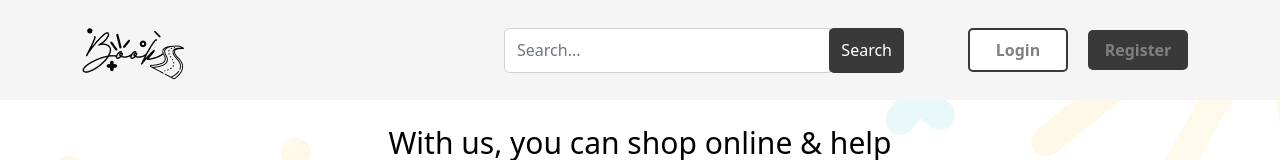
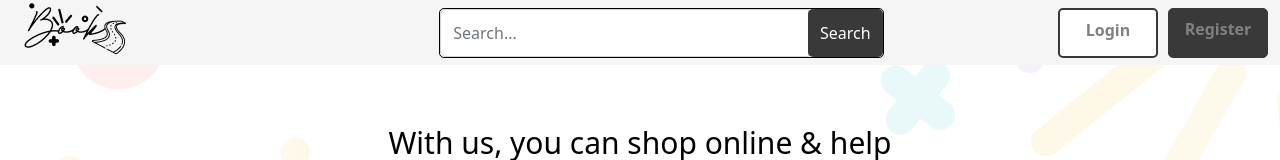
Before and after one commit to rafialfian10/final-task-frontend, a React (Create React App) app: page / in a window 1280 px wide. Shown: the top 160 px of the page. Built offline with nearby package versions, Linux system fonts and the light colour scheme; no server answers.

Commit message:
waysbook frontend

```diff
--- a/src/components/navbar/Navbar.jsx
+++ b/src/components/navbar/Navbar.jsx
@@ -9,6 +9,8 @@ import {
   Form,
   InputGroup,
   Button,
+  Row,
+  Col,
 } from "react-bootstrap";
 import Swal from "sweetalert2";
 
@@ -101,16 +103,25 @@ const Navbars = ({ search, handleSearch }) => {
 
   return (
     <>
-      <Navbar expand="lg" className="background-navbar">
-        <Container>
+      <Navbar
+        expand="lg"
+        className="background-navbar"
+      >
+        <Container className={`container ${window.innerWidth <= 768 ? " flex-row-reverse" : ""}`}>
+          <Row className="m-0">
+            <Col xs={12} md={3}>
               <Navbar.Brand href="/" className="logo">
                 <Image src={logo} alt="logo" />
               </Navbar.Brand>
+            </Col>
+          </Row>
           <Navbar.Toggle aria-controls="basic-navbar-nav" />
           <Navbar.Collapse id="basic-navbar-nav">
-            <Nav className="me-auto sub-navbar">
+            <Nav className={`container-navbar ${window.innerWidth <= 768 ? "mt-3" : ""}`}>
+              <Row className={`container-sub-navbar ${window.innerWidth <= 768 ? "flex-start flex-column-reverse gap-2" : ""}`}>
+                <Col xs={12} md={5} className="col">
                   {/* search */}
-              <Navbar.Brand>
+                  <Navbar.Brand className="w-100">
                     <InputGroup className="search">
                       <Form.Control
                         aria-label="Recipient's username"
@@ -122,7 +133,9 @@ const Navbars = ({ search, handleSearch }) => {
                       <Button className="btn-search">Search</Button>
                     </InputGroup>
                   </Navbar.Brand>
+                </Col>
 
+                <Col xs={12} md={4} className={`col-profile ${window.innerWidth <= 768 ? "justify-content-start" : ""}`}>
                   {state.isLogin === true ? (
                     <>
                       {state.user.role === "admin" ? (
@@ -136,7 +149,11 @@ const Navbars = ({ search, handleSearch }) => {
                               alt="photo-profile"
                             />
                           ) : (
-                        <Image src={admin} className="photo-profile" alt="photo-profile" />
+                            <Image
+                              src={admin}
+                              className="photo-profile"
+                              alt="photo-profile"
+                            />
                           )}
                           <Dropdown as={ButtonGroup} className="dropdown">
                             <Dropdown.Toggle
@@ -146,7 +163,9 @@ const Navbars = ({ search, handleSearch }) => {
                               className="toggle-navbar"
                             />
                             <Dropdown.Menu className="menu-dropdown">
-                          <Dropdown.Item onClick={() => navigate(`/add_book`)}>
+                              <Dropdown.Item
+                                onClick={() => navigate(`/add_book`)}
+                              >
                                 <p className="text-dropdown">
                                   <Image src={addbook} alt="add-book" />
                                   Add Book
@@ -216,17 +235,21 @@ const Navbars = ({ search, handleSearch }) => {
                               />
                               <Dropdown.Menu className="menu-dropdown">
                                 <Dropdown.Item
-                              onClick={() => navigate(`/profile/${user?.id}`)}
+                                  onClick={() =>
+                                    navigate(`/profile/${user?.id}`)
+                                  }
                                 >
                                   <Form.Text className="text-dropdown">
-                                <Image src={profile} alt="profile" /> Profile
+                                    <Image src={profile} alt="profile" />{" "}
+                                    Profile
                                   </Form.Text>
                                 </Dropdown.Item>
                                 <Dropdown.Item
                                   onClick={() => navigate(`/complain_user`)}
                                 >
                                   <Form.Text className="text-dropdown">
-                                <Image src={complain} alt="complain" /> Complain
+                                    <Image src={complain} alt="complain" />{" "}
+                                    Complain
                                   </Form.Text>
                                 </Dropdown.Item>
                                 <Dropdown.Item onClick={HandleLogout}>
@@ -256,6 +279,8 @@ const Navbars = ({ search, handleSearch }) => {
                       />
                     </>
                   )}
+                </Col>
+              </Row>
             </Nav>
           </Navbar.Collapse>
         </Container>
--- a/src/components/navbar/Navbar.scss
+++ b/src/components/navbar/Navbar.scss
@@ -1,28 +1,72 @@
 .background-navbar {
-    height: 100px;
+    position: fixed !important;
+    top: 0;
+    width: 100%;
     background-color: whitesmoke !important;
-    position: fixed !important;
-    inset: 0;
     z-index: 99999999999999 !important;
+    padding: 0 !important;
 }
 
-.sub-navbar {
-    position: relative;
-    width: 75vw !important;
+.container {
+    max-width: 100vw !important;
     display: flex;
-    justify-content: flex-end;
-    align-items: center !important;
+    flex-direction: row;
+}
+
+.container-navbar {
+    width: 100%;
+    display: flex;
+    flex-direction: column !important;
+}
+
+.container-sub-navbar {
+    width: 100%;
+    display: flex;
+    justify-content: flex-end !important;
+    margin: 0 !important;
 }
 
 .logo {
-    width: 100%;
-    height: 60px;
+    margin-right: 10px 0px;
+}
+
+.col {
+    display: flex;
+    align-items: center;
+    padding: 0 !important;
+}
+
+.col-profile {
+    display: flex;
+    justify-content: flex-end;
+    align-items: center;
+    padding: 0 !important;
+}
+
+.search {
+    width: 100% !important;
+    height: 50px;
+    border-radius: 5px;
+    border: 1px solid black;
+}
+
+.btn-search {
+    background-color: #393939 !important;
+    border: none !important;
+    border-radius: 5px !important;
+    font-weight: bold;
+    color: white !important;
+    &:hover {
+        cursor: pointer;
+        background-color: #393939 !important;
+        border: none !important;
+    }
 }
 
 .login {
     width: 100px;
-    margin: auto 10px !important;
-    margin-left: 3em !important;
+    height: 50px;
+    margin-right: 10px;
     text-align: center;
     font-weight: bold !important;
     background-color: white;
@@ -34,13 +78,13 @@
 
 .register {
     width: 100px;
-    margin: auto 10px !important;
+    height: 50px;
     text-align: center;
     font-weight: bold !important;
     background-color: #393939 !important;
     color: white;
     border-radius: 5px;
-    border: none !important;
+    border: 1px solid #393939 !important;;
     z-index: 1;
     &:hover {
         opacity: 0.8;
@@ -124,22 +168,3 @@
     border-radius: 50%;
     z-index: 1;
 }
-
-.search {
-    width: 20em !important;
-    height: 45px;
-    border-radius: 5px;
-}
-
-.btn-search {
-    background-color: #393939 !important;
-    border: none !important;
-    border-radius: 5px !important;
-    font-weight: bold;
-    color: white !important;
-    &:hover {
-        cursor: pointer;
-        background-color: #393939 !important;
-        border: none !important;
-    }
-}
--- a/src/containers/admin_pages/list_transaction/ListTransaction.scss
+++ b/src/containers/admin_pages/list_transaction/ListTransaction.scss
@@ -13,17 +13,22 @@ h4 {
 }
 
 .table th {
+    margin: auto;
     color: red;
     border: none !important;
+    text-align: center;
+}
+
+.table td {
+   margin: auto;
+   vertical-align: middle;
 }
 
 img.search {
     width: 20px !important;
     height: 20px !important;
-    margin: auto !important;
-    margin-left: 25px !important;
+    border: none !important;
+    &:hover {
+        cursor: pointer;
+    }
 }
-
-.search:hover {
-    cursor: pointer;
-}
--- a/src/containers/admin_pages/modal_approved/ModalApproved.jsx
+++ b/src/containers/admin_pages/modal_approved/ModalApproved.jsx
@@ -108,8 +108,7 @@ const ModalApproved = ({
         size="xl"
       >
         <Modal.Body className="body-approved-container">
-          <>
-            <div className="modal-approved-container">
+            <div className="table-modal-approved">
               <div className="content-approved">
                 <Image src={logo} className="img-logo" alt="logo" />
                 <p className="status-payment-approved">
@@ -190,7 +189,7 @@ const ModalApproved = ({
                         return (
                           <tr key={i}>
                             <td>{i++ + 1}</td>
-                            <td>{item?.title}</td>
+                            <td className="text-start">{item?.title}</td>
                             <td>{item?.author}</td>
                             <td>{item?.pages}</td>
                             <td>{item?.publication_date}</td>
@@ -207,7 +206,7 @@ const ModalApproved = ({
                   </Table>
                 </div>
               </div>
-              <Table striped bordered hover className="tables">
+              <Table striped bordered hover className="tables-order-book2">
                 <thead>
                   <tr>
                     <th>No</th>
@@ -221,7 +220,7 @@ const ModalApproved = ({
                 <tbody>
                   <tr>
                     <td>{no++}</td>
-                    <td>{order?.user.name}</td>
+                    <td className="text-start">{order?.user.name}</td>
                     <td>{order?.user.gender}</td>
                     <td>{order?.user.phone}</td>
                     <td>
@@ -281,7 +280,6 @@ const ModalApproved = ({
                 Approve
               </button>
             </div>
-          </>
         </Modal.Body>
       </Modal>
     </>
--- a/src/containers/admin_pages/modal_approved/ModalApproved.scss
+++ b/src/containers/admin_pages/modal_approved/ModalApproved.scss
@@ -1,13 +1,13 @@
 .modal-approved-container {
     width: 100% !important;
-    margin: 0px !important;
-    padding: 0px !important;
+    margin-top: 50px;
+    padding-bottom: 50px !important;
 }
 
 .body-approved-container {
     width: 100% !important;
-    margin: 0px !important;
     box-shadow: none !important;
+    border-radius: 10px;
 }
 
 .content-approved {
@@ -19,7 +19,7 @@
 }
 
 .img-logo {
-    width: 140px;
+    width: 150px;
 }
 
 .status-payment-approved {
@@ -40,7 +40,7 @@
 
 .content2-approved {
     width: 100%;
-    margin-bottom: 50px;
+    // margin-bottom: 50px;
     display: flex;
 }
 
@@ -70,12 +70,28 @@
     text-align: right;
 }
 
-.tables {
+.tables-order-book th {
+    width: 2em;
+    margin: auto;
+    color: red;
+    border: none !important;
+    text-align: center;
+}
+
+.tables-order-book td {
+    margin: auto;
+    vertical-align: middle;
+    text-align: center;
+}
+
+.tables-order-book2 {
     width: 100% !important;
 }
 
-.tables-order-book th {
-    width: 2em;
+.tables-order-book2 td {
+    margin: auto;
+    vertical-align: middle;
+    text-align: center;
 }
 
 .btn-modal-approved {
--- a/src/containers/admin_pages/modal_update_book/ModalUpdateBook.scss
+++ b/src/containers/admin_pages/modal_update_book/ModalUpdateBook.scss
@@ -1,5 +1,6 @@
 .modal-update-book {
-  margin-top: 100px;
+  margin-top: 50px;
+  padding-bottom: 50px;
 }
 
 h2.title-update-book {
```
Also changed, not shown: src/containers/admin_pages/list_transaction/ListTransaction.jsx (+13 -13 lines). Lines whose indentation alone changed are shown as unchanged.
